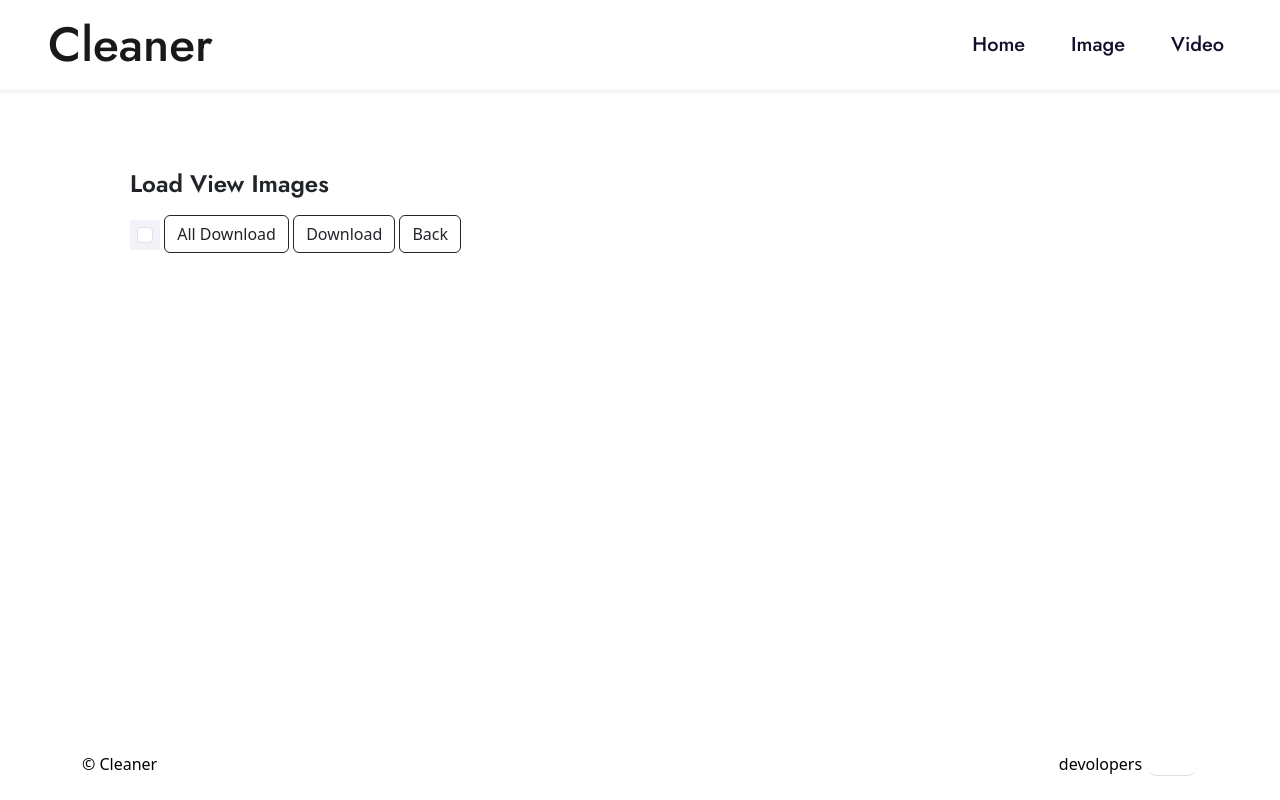
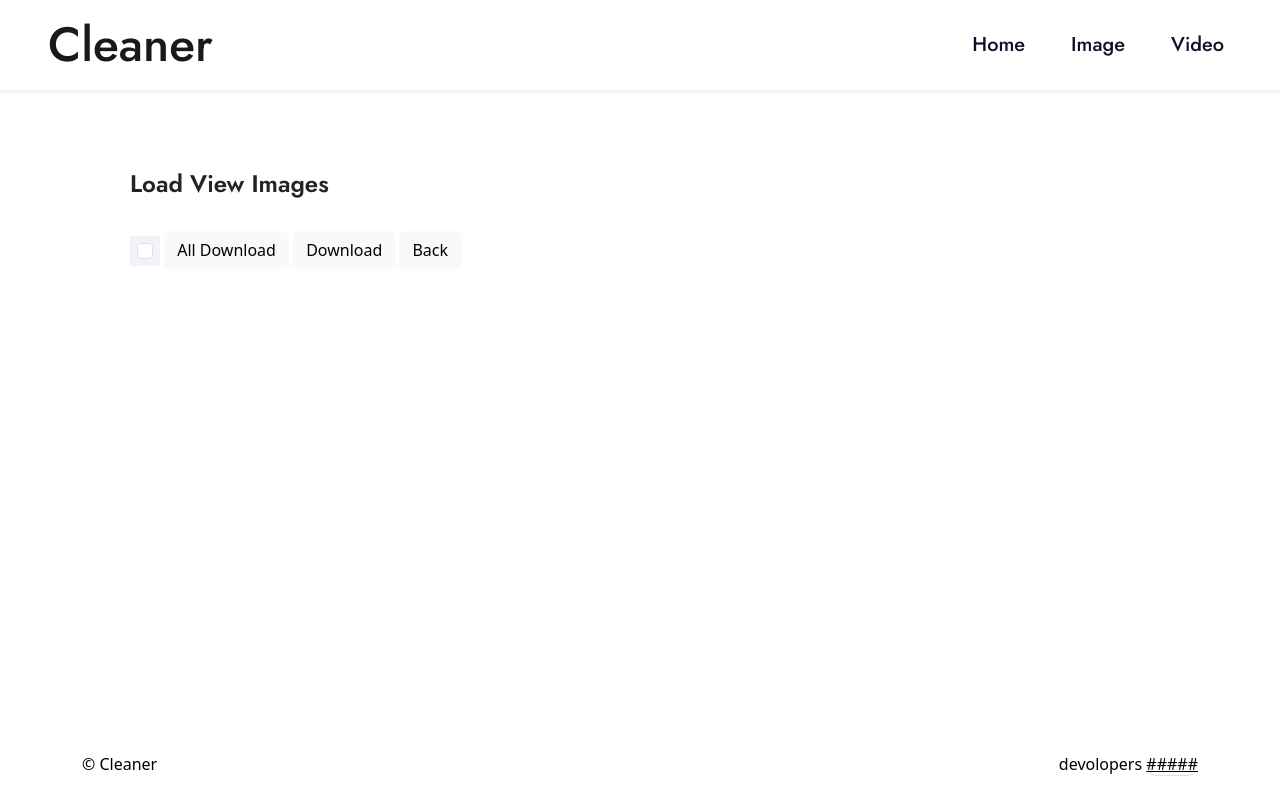
Before and after one commit to Aphian/Project_3, a Django app: template media_erase/templates/media_erase/media_inference.html in a window 1280 px wide. Run offline with Django 4.2, Linux system fonts and the light colour scheme; the template is opened without the code that fills it, so the values that code supplies are empty; parts of the project's set-up code (start-up, migrations or seed data) failed here and were passed over; some libraries are stand-ins or nearby versions.

Commit message:
style_modify

```diff
--- a/img_erase/templates/img_erase/main.html
+++ b/img_erase/templates/img_erase/main.html
@@ -101,8 +101,9 @@
 
 </script>
 <script class="jsbin" src="https://ajax.googleapis.com/ajax/libs/jquery/1/jquery.min.js"></script>
-<div class="d-flex justify-content-center" style="padding-top: 5rem;">
-  <h1>Manual</h1>
+<div style="padding-top: 5rem; text-align: center;">
+  <h3 style="color: black;">Remove people from photos in Road View.</h3>
+  <h3 style="color: black;">Upload your Road View photos.</h3>
 </div>
 <form method="POST" enctype="multipart/form-data">
   {% csrf_token %}
--- a/media_erase/templates/media_erase/media_inference.html
+++ b/media_erase/templates/media_erase/media_inference.html
@@ -28,6 +28,7 @@
     }
 
     .btn_groups{
+        margin-top: 2rem;
         margin-bottom: 1rem;
     }
 
@@ -124,13 +125,13 @@
         <span class="check_all">
             <input class="form-check-input custom_check_box" type="checkbox" value="" id="checkAll" onclick="checkAll()">
         </span>
-        <button class="btn btn-outline-dark" onclick="downloadZip()">All Download</button>
-        <button class="btn btn-outline-dark" style="padding-end: 1rem;" onclick="downloadSelectedImages()">Download</button>
-        <button class="btn btn-outline-dark" onclick="VideoUploadMove()">Back</button>
+        <button class="btn btn-light" onclick="downloadZip()">All Download</button>
+        <button class="btn btn-light" style="padding-end: 1rem;" onclick="downloadSelectedImages()">Download</button>
+        <button class="btn btn-light" onclick="VideoUploadMove()">Back</button>
     </div>
-    <div class="row row-cols-1 row-cols-md-3" style="margin-bottom: 5rem;">
+    <div class="row" style="margin-bottom: 2rem;">
         {% for image_name in image_names %}
-        <div class="video_content col mt-3">
+        <div class="video_content mt-3">
             <div class="card">
                 <input class="form-check-input checkBox" style="margin-left: 1rem;" type="checkbox" value="{{ image_name }}">
                 <img src="/media/inferenced_videos/{{ image_name }}" alt="{{ image_name }}" class="vid_content">
@@ -140,7 +141,7 @@
     </div>
 
     <!-- Pagination -->
-    <nav aria-label="Page navigation" class="mt-5">
+    <nav aria-label="Page navigation">
         <ul class="pagination justify-content-start">
             {% if image_names.has_previous %}
             <li class="page-item">
@@ -173,7 +174,6 @@
             {% endif %}
         </ul>
     </nav>
-
 </div>
 
 <script>
--- a/templates/footer.html
+++ b/templates/footer.html
@@ -7,7 +7,7 @@
             </div>
             <div class="col-md-6 text-center text-md-end">
                 <p class="mb-0">devolopers
-                    <a class="text-white border-bottom text-black" href="https://github.com/Aphian">#####</a>
+                    <a class="border-bottom text-black" href="https://github.com/Aphian">#####</a>
                 </p>
             </div>
         </div>
```
Also changed, not shown: media_erase/templates/media_erase/upload_video.html (+12 -11 lines).
